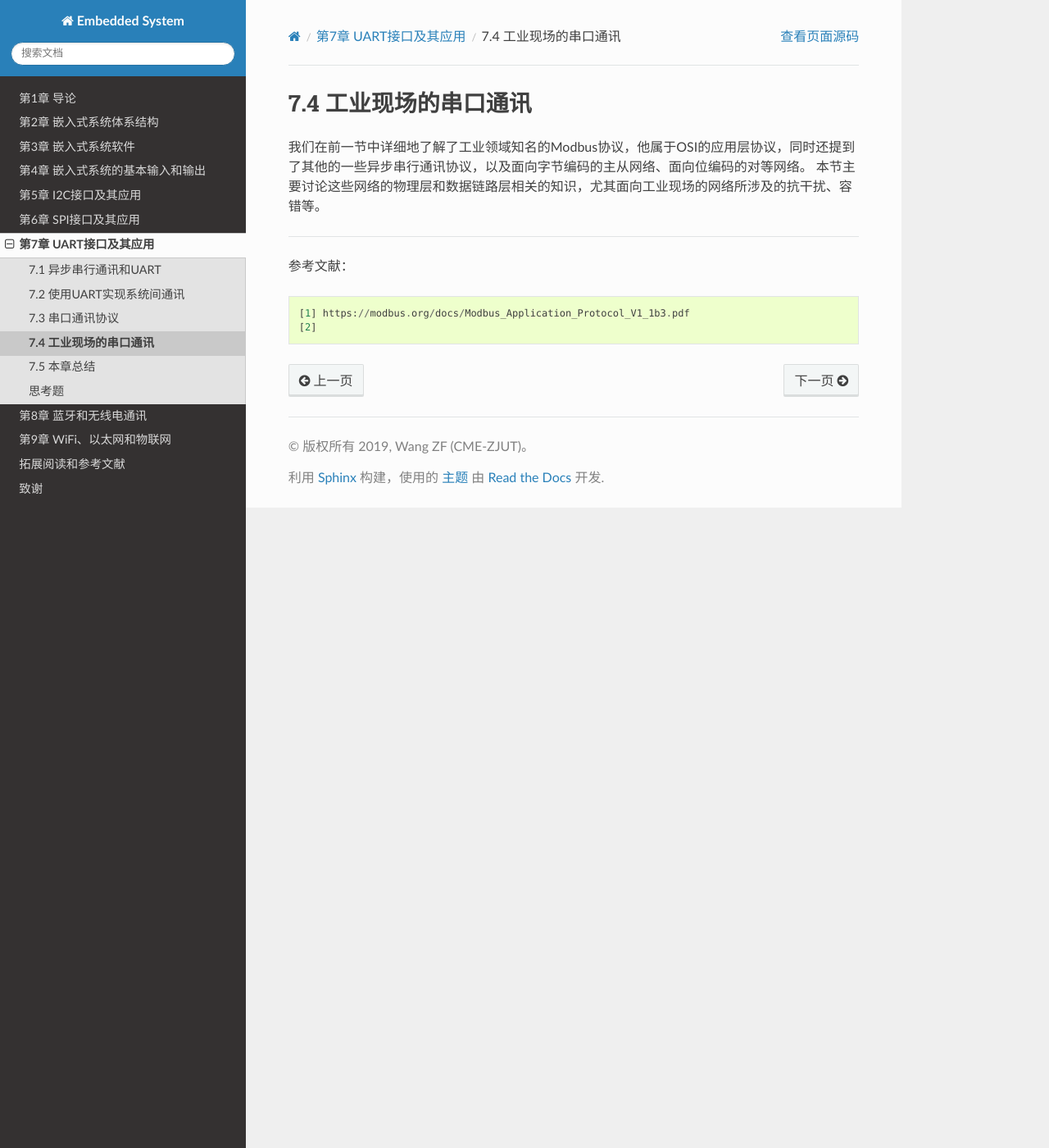
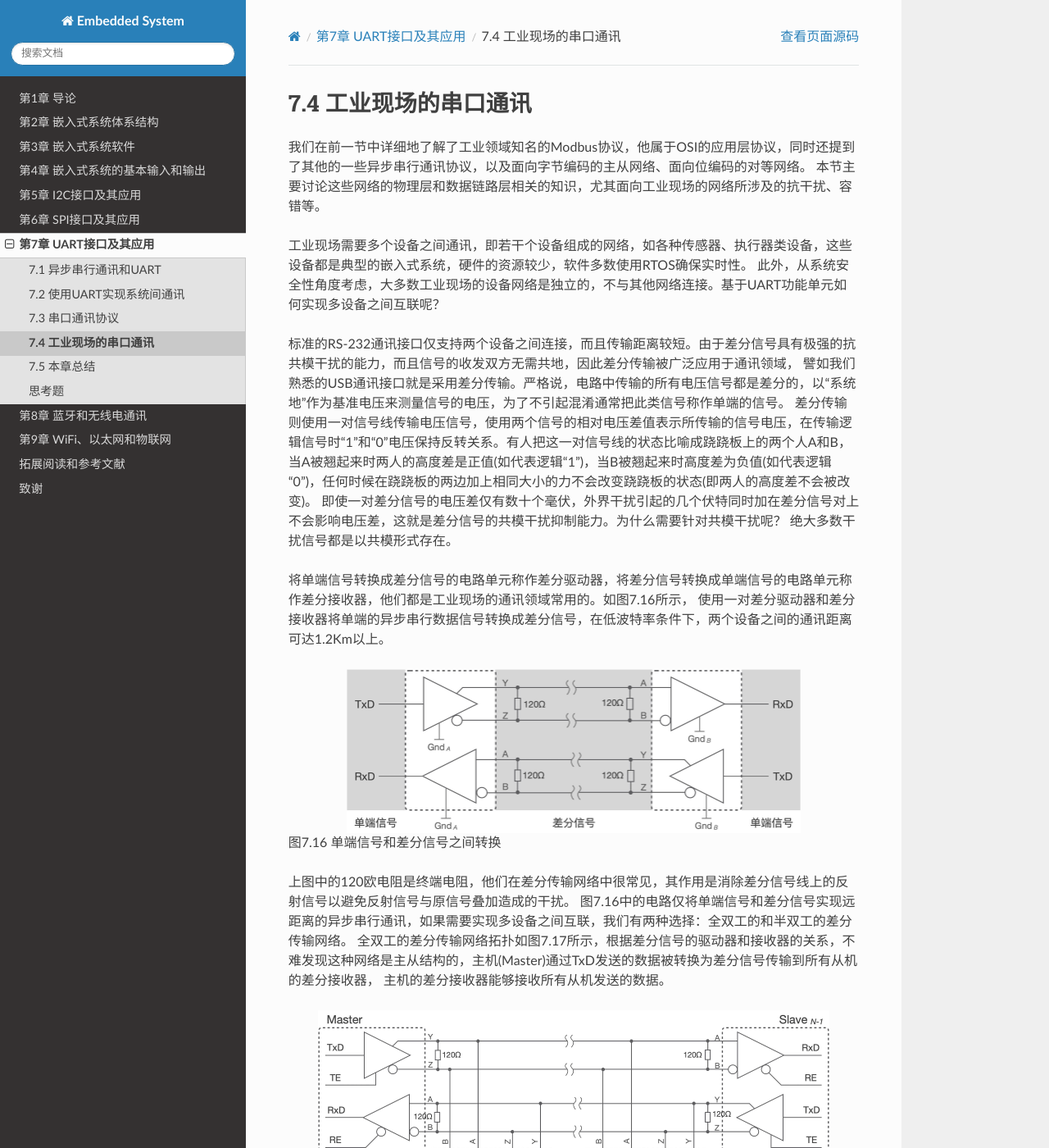
Before and after one commit to BradChan/TheEmbeddedSystem, a Sphinx documentation site: the page built from source/c7_ec_uart_if/rs485.rst, in a window 1280 px wide and 1400 px high. Shown: the whole window at 82% size. Built offline with Sphinx 7.4.7 and the Read the Docs theme 2.0.0, drawn with Linux system fonts in a browser that asks for light colours; some of the changed text lies outside the part shown.

Commit message:
update 7.4

```diff
--- a/source/c7_ec_uart_if/index_c7.rst
+++ b/source/c7_ec_uart_if/index_c7.rst
@@ -35,5 +35,5 @@ UART(通用异步收发器)单元是异步串行通讯接口的可编程的硬
   5. **RS422标准** ，EIA制订的一种无流控的差分型异步串行通讯接口标准，仅使用4根电缆(2对差分信号)且无须共地线即可实现1.2Km距离的异步串行通讯，最大波特率达10M。相较于RS232标准，RS422采用差分信号能有效抑制共模干扰，适合远距离通讯。
   6. **RS485标准** ，EIA制订的一种半双工的差分型异步串行通讯接口标准，后被通讯工业协会(TIA)修订，也称TIA/EIA-485标准。仅使用1对双绞线作为通讯电缆，通讯距离可达1.2Km，最大波特率可达10M。
   7. **ModBus通讯协议** ，由Schneider于1979年为PLC开发的一种用于主从架构的异步串行通讯协议，后来成为公认为工业界异步串行通讯协议。该协议的从站资源采用寄存器映射的方法，每个从站有惟一ModBus地址用于寻址，主站可根据从站地址、寄存器地址等信息寻址任一功能寄存器。ModBus通讯协议属于应用层协议，他还支持其他类型的物理层网络。
-  8. **CAN** (Controller Area Network)，由Bosch于80年代初制订的异步串行数据通讯标准，后被ISO国际标准化组织接受，通过ISO11898和ISO11519进行了标准化，已是欧洲汽车网络的标准协议。CAN是一种多主总线，通信介质可以是双绞线、同轴电缆或光导纤维。通信速率最高可达1M。
-  9. **CANOpen**，基于CAN(物理层)的OSI高层协议，包括网络层和应用层协议
+  8. **CAN** (Controller Area Network)，由Bosch于80年代初制订的异步串行数据通讯标准，后被ISO国际标准化组织接受，通过ISO11898和ISO11519进行了标准化，已是欧洲汽车网络的标准协议。CAN是一种多主总线，通信介质可以是双绞线、同轴电缆或光导纤维。通信速率最高可达1Mbps。CAN总线是符合OSI的物理层和数据链路层的协议。
+  9. **CANOpen**，基于CAN(物理层)的OSI高层协议，包括网络层、传输层和应用层协议。
--- a/source/c7_ec_uart_if/rs485.rst
+++ b/source/c7_ec_uart_if/rs485.rst
@@ -5,7 +5,51 @@
 我们在前一节中详细地了解了工业领域知名的Modbus协议，他属于OSI的应用层协议，同时还提到了其他的一些异步串行通讯协议，以及面向字节编码的主从网络、面向位编码的对等网络。
 本节主要讨论这些网络的物理层和数据链路层相关的知识，尤其面向工业现场的网络所涉及的抗干扰、容错等。
 
+工业现场需要多个设备之间通讯，即若干个设备组成的网络，如各种传感器、执行器类设备，这些设备都是典型的嵌入式系统，硬件的资源较少，软件多数使用RTOS确保实时性。
+此外，从系统安全性角度考虑，大多数工业现场的设备网络是独立的，不与其他网络连接。基于UART功能单元如何实现多设备之间互联呢？
 
+标准的RS-232通讯接口仅支持两个设备之间连接，而且传输距离较短。由于差分信号具有极强的抗共模干扰的能力，而且信号的收发双方无需共地，因此差分传输被广泛应用于通讯领域，
+譬如我们熟悉的USB通讯接口就是采用差分传输。严格说，电路中传输的所有电压信号都是差分的，以“系统地”作为基准电压来测量信号的电压，为了不引起混淆通常把此类信号称作单端的信号。
+差分传输则使用一对信号线传输电压信号，使用两个信号的相对电压差值表示所传输的信号电压，在传输逻辑信号时“1”和“0”电压保持反转关系。有人把这一对信号线的状态比喻成跷跷板上的两个人A和B，
+当A被翘起来时两人的高度差是正值(如代表逻辑“1”)，当B被翘起来时高度差为负值(如代表逻辑“0”)，任何时候在跷跷板的两边加上相同大小的力不会改变跷跷板的状态(即两人的高度差不会被改变)。
+即使一对差分信号的电压差仅有数十个毫伏，外界干扰引起的几个伏特同时加在差分信号对上不会影响电压差，这就是差分信号的共模干扰抑制能力。为什么需要针对共模干扰呢？
+绝大多数干扰信号都是以共模形式存在。
+
+将单端信号转换成差分信号的电路单元称作差分驱动器，将差分信号转换成单端信号的电路单元称作差分接收器，他们都是工业现场的通讯领域常用的。如图7.16所示，
+使用一对差分驱动器和差分接收器将单端的异步串行数据信号转换成差分信号，在低波特率条件下，两个设备之间的通讯距离可达1.2Km以上。
+
+.. image:: ../_static/images/c7/rs422_physical_layer_difference_signals.jpg
+  :scale: 25%
+  :align: center
+
+图7.16  单端信号和差分信号之间转换
+
+上图中的120欧电阻是终端电阻，他们在差分传输网络中很常见，其作用是消除差分信号线上的反射信号以避免反射信号与原信号叠加造成的干扰。
+图7.16中的电路仅将单端信号和差分信号实现远距离的异步串行通讯，如果需要实现多设备之间互联，我们有两种选择：全双工的和半双工的差分传输网络。
+全双工的差分传输网络拓扑如图7.17所示，根据差分信号的驱动器和接收器的关系，不难发现这种网络是主从结构的，主机(Master)通过TxD发送的数据被转换为差分信号传输到所有从机的差分接收器，
+主机的差分接收器能够接收所有从机发送的数据。
+
+.. image:: ../_static/images/c7/rs422_master_slave_network_topology.jpg
+  :scale: 25%
+  :align: center
+
+图7.17  全双工的差分传输网络拓扑
+
+在全双工的差分传输网络中使用的差分驱动器都必须具有三态功能，即某个从机不发送数据时其差分驱动器的两个差分输出信号保持高阻态，其他从机才能使用所有从机共享的差分信号对发送数据。
+因此，上图中的所有差分驱动器都带有发送使能控制信号“TE”，使用从机MCU的可编程I/O引脚来控制“TE”。当“TE=1”时允许发送，当“TE=0”时该差分驱动器的输出处于高阻态，即禁止发送数据。
+那么这种全双工的差分传输网络是如何工作的呢？任何从机都不能主动向主机发送数据，整个网络内仅有一个主机，只有主机可以主动发起数据传输，譬如主机发出一个Modbus数据帧(见前一节)，
+所有从机都能收到该数据帧并根据数据帧中的从机地址信息确定是否需要给予应答。换句话说，这种网络内的每一个从机必须有一个惟一的地址，与主机发出的数据帧中地址字节向匹配的从机是被允许给主机一个应答帧，
+这样的网络借助于主从轮询方法主机可以访问任何一个从机，并与之进行“请求-应答”型通讯。因此，全双工的差分传输网络是主从结构的。
+
+你能根据图7.17所示的网络拓扑完整第描述主机和某个从机之间的一次通讯过程吗？建议仍使用Modbus协议。
+
+半双工的差分传输网络拓扑如图7.18所示。
+
+.. image:: ../_static/images/c7/rs485_multimaster_network_topology.jpg
+  :scale: 23%
+  :align: center
+
+图7.18  半双工的差分传输网络拓扑
 
 
 
```
Also changed, not shown: source/c7_ec_uart_if/uart_protocol.rst (+9 -5 lines), source/_static/images/c7/rs422_master_slave_network_topology.jpg (added), source/_static/images/c7/rs422_physical_layer_difference_signals.jpg (added), source/_static/images/c7/rs485_multimaster_network_topology.jpg (added).
